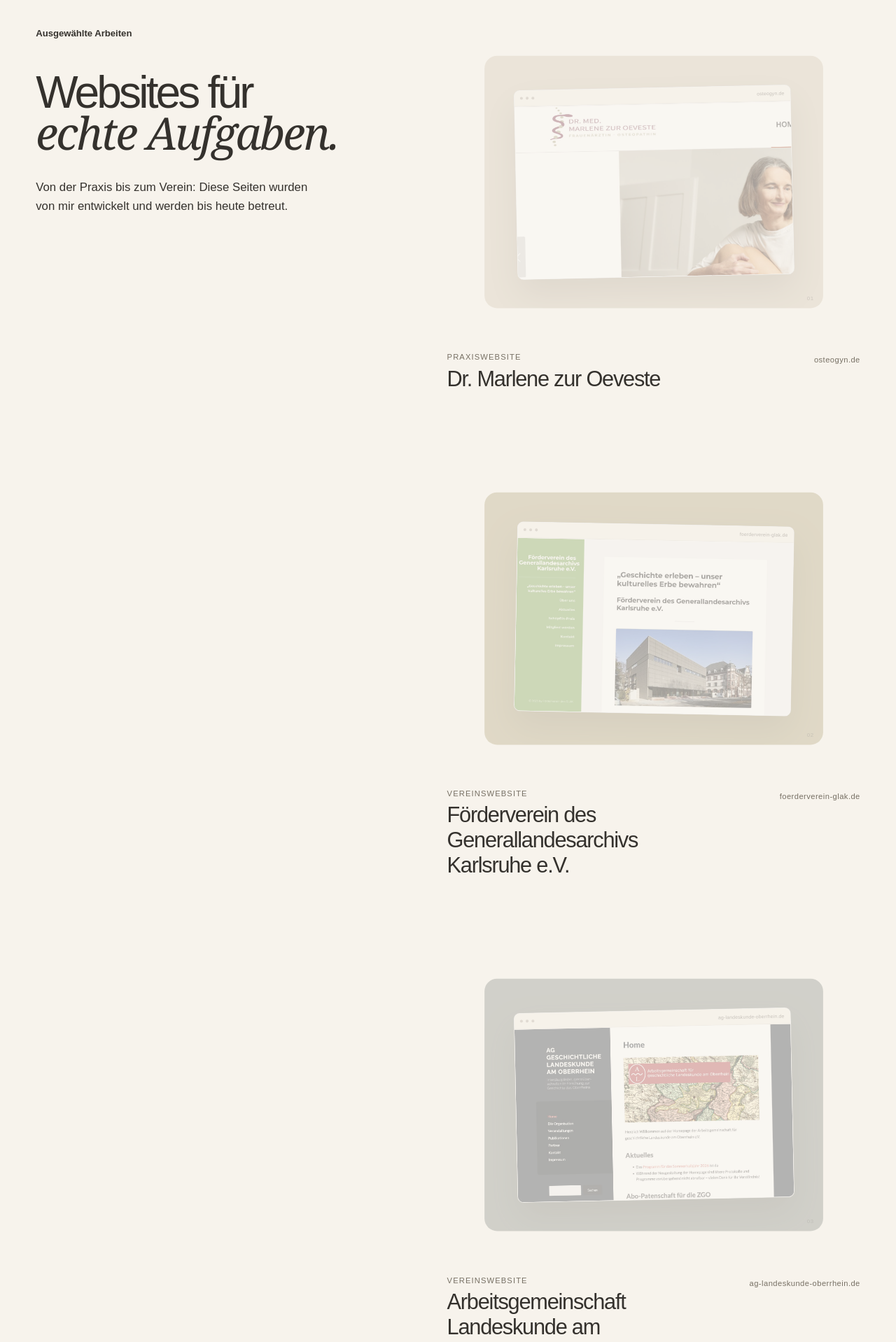
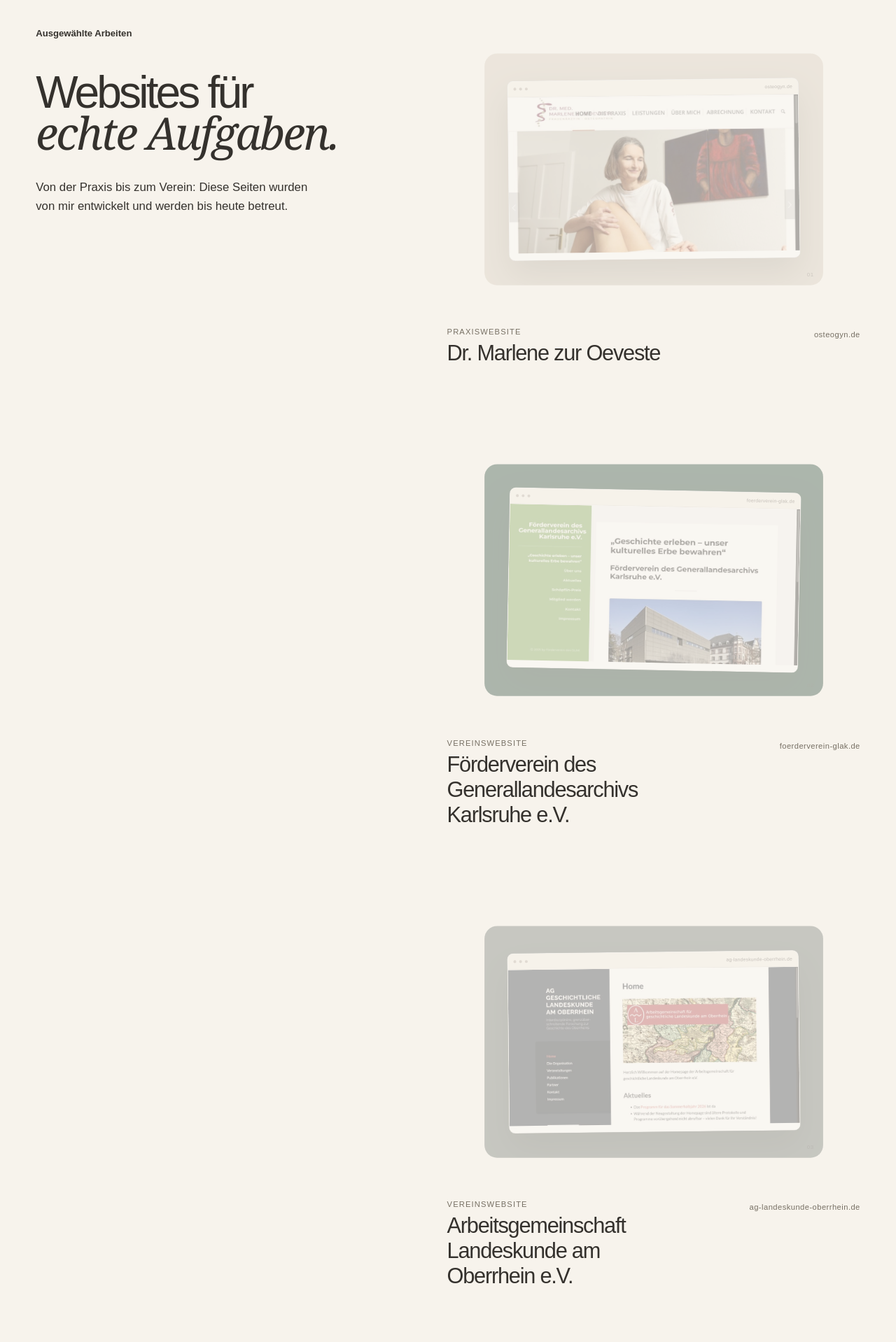
Before and after one commit to lwscaling/dorotawendler, a React (Vite) app: page / in a window 1280 px wide. Shown: the part 2460-4378 px from the top of the page at 70% size. Built offline with nearby package versions, Linux system fonts and the light colour scheme.

Commit message:
Improve featured project presentation

```diff
--- a/src/main.jsx
+++ b/src/main.jsx
@@ -10,9 +10,9 @@ import { getLegalPage, LegalPage } from './legal.jsx';
 gsap.registerPlugin(ScrollTrigger, useGSAP);
 
 const featuredProjects = [
-  { category: 'Praxiswebsite', name: 'Dr. Marlene zur Oeveste', image: '/assets/project-osteogyn-clean.png', url: 'https://www.osteogyn.de/', domain: 'osteogyn.de' },
-  { category: 'Vereinswebsite', name: 'Förderverein des Generallandesarchivs Karlsruhe e.V.', image: '/assets/project-foerderverein-glak-clean.png', url: 'https://foerderverein-glak.de/', domain: 'foerderverein-glak.de' },
-  { category: 'Vereinswebsite', name: 'Arbeitsgemeinschaft Landeskunde am Oberrhein e.V.', image: '/assets/project-ag-landeskunde-clean.png', url: 'https://www.ag-landeskunde-oberrhein.de/', domain: 'ag-landeskunde-oberrhein.de' },
+  { category: 'Praxiswebsite', name: 'Dr. Marlene zur Oeveste', image: '/assets/project-osteogyn.jpg', url: 'https://www.osteogyn.de/', domain: 'osteogyn.de', theme: 'practice' },
+  { category: 'Vereinswebsite', name: 'Förderverein des Generallandesarchivs Karlsruhe e.V.', image: '/assets/project-foerderverein-glak.jpg', url: 'https://foerderverein-glak.de/', domain: 'foerderverein-glak.de', theme: 'archive-green' },
+  { category: 'Vereinswebsite', name: 'Arbeitsgemeinschaft Landeskunde am Oberrhein e.V.', image: '/assets/project-ag-landeskunde.jpg', url: 'https://www.ag-landeskunde-oberrhein.de/', domain: 'ag-landeskunde-oberrhein.de', theme: 'history' },
 ];
 
 const additionalProjects = [
@@ -189,7 +189,7 @@ function App() {
       <div className="work-layout">
         <div className="work-intro"><p className="eyebrow">Ausgewählte Arbeiten</p><h2>Websites für<br/><em>echte Aufgaben.</em></h2><p>Von der Praxis bis zum Verein: Diese Seiten wurden von mir entwickelt und werden bis heute betreut.</p></div>
         <div className="project-list">
-          {featuredProjects.map((project, index) => <a className="project-card featured-project" href={project.url} target="_blank" rel="noreferrer" key={project.name} aria-label={`${project.name} besuchen`}>
+          {featuredProjects.map((project, index) => <a className={`project-card featured-project project-${project.theme}`} href={project.url} target="_blank" rel="noreferrer" key={project.name} aria-label={`${project.name} besuchen`}>
             <div className="project-image"><span className="project-number">0{index + 1}</span><div className="project-browser"><div className="project-browser-bar"><i/><i/><i/><small>{project.domain}</small></div><div className="project-browser-viewport"><img src={project.image} alt={`Website von ${project.name}`} loading="lazy" decoding="async"/></div></div></div>
             <div className="project-meta"><div><p>{project.category}</p><h3>{project.name}</h3></div><span>{project.domain}</span></div>
           </a>)}
```
Also changed, not shown: src/styles.css.
